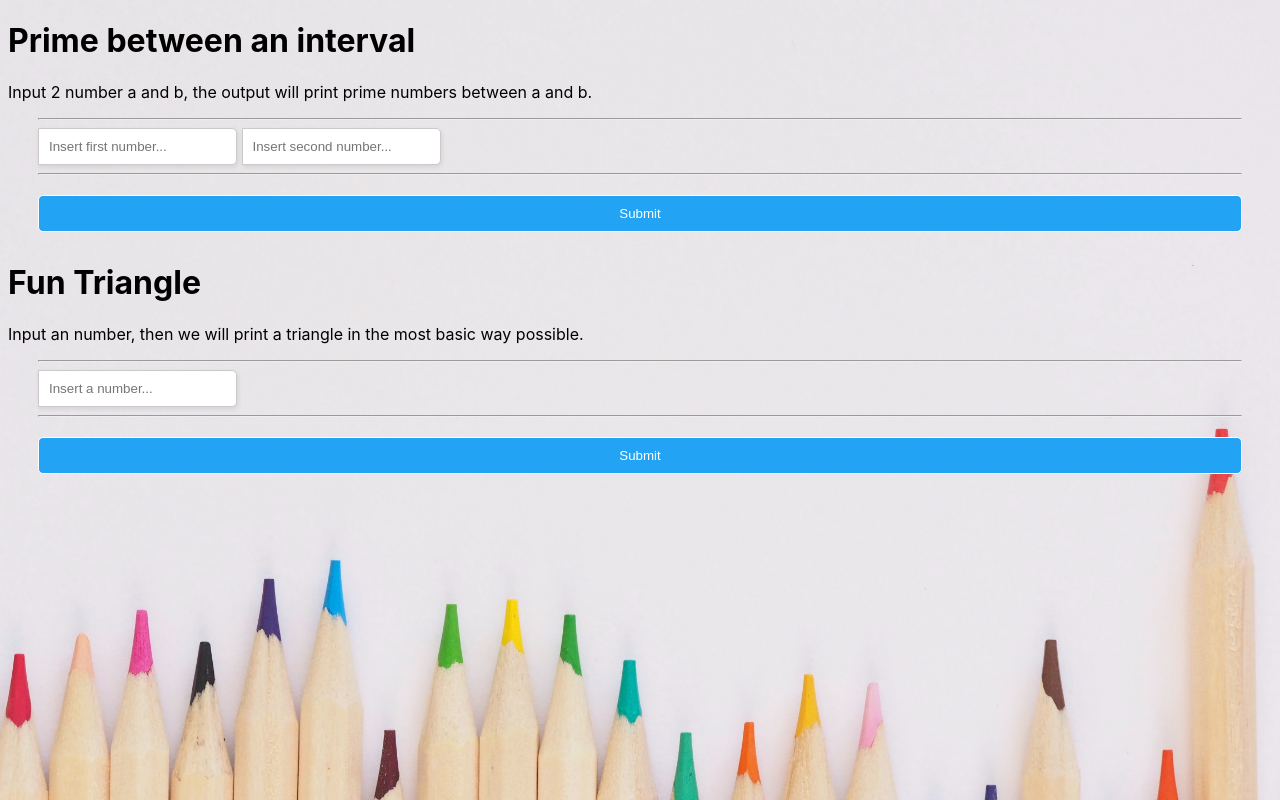
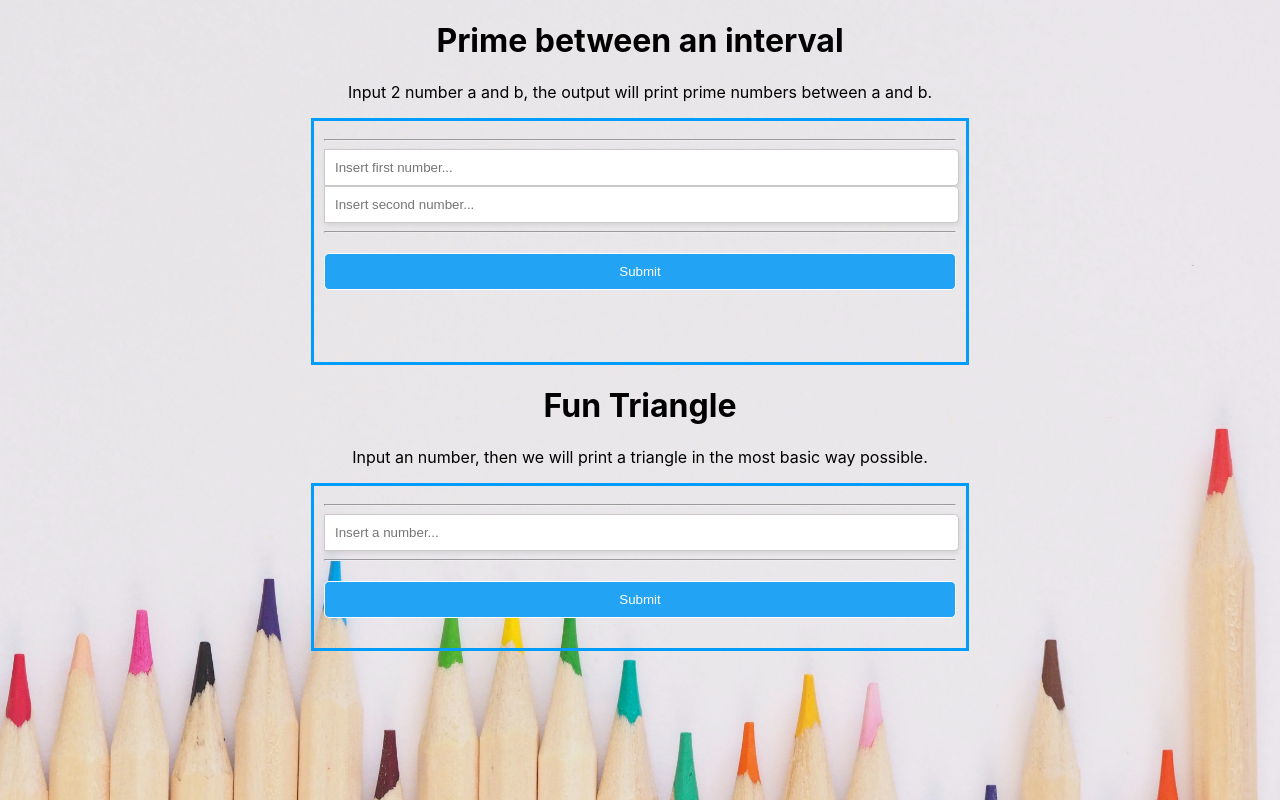
Before and after one commit to baokhanh1701/Entrance_test_CI, a plain HTML site: page index.html in a window 1280 px wide. Drawn offline with Linux system fonts and the light colour scheme.

Commit message:
let's go

```diff
--- a/index.css
+++ b/index.css
@@ -2,23 +2,29 @@ html {
   font-family: -apple-system, BlinkMacSystemFont, "Segoe UI", "Roboto", "Oxygen",
     "Ubuntu", "Cantarell", "Fira Sans", "Droid Sans", "Helvetica Neue",
     sans-serif;
-    background-image: url('pexels-jess-bailey-designs-743986.jpg');
-    background-repeat: no-repeat;
-    background-attachment: fixed;
-    background-size: cover;
+  background-image: url("pexels-jess-bailey-designs-743986.jpg");
+  background-repeat: no-repeat;
+  background-attachment: fixed;
+  background-size: cover;
+}
+.center {
+  margin: auto;
+  width: 50%;
+  border: 3px solid #009dff;
+  padding: 10px;
 }
 form {
   margin: 0 30px;
+  align-items: center;
 }
 .btn-block {
   margin-top: 10px;
   text-align: center;
 }
 input[type="text"] {
-  align-items: center;
-  margin: auto;
+  margin: center;
   padding: 10px;
-  width: auto;
+  width: 97%;
   border-radius: 0 5px 5px 0;
   border: solid 1px #cbc9c9;
   box-shadow: 1px 2px 5px rgba(0, 0, 0, 0.09);
@@ -37,3 +43,11 @@ button {
 button:hover {
   background: #009ee2;
 }
+h1,
+p {
+  text-align: center;
+}
+pre {
+  margin: auto;
+  padding: 5px;
+}
--- a/index.html
+++ b/index.html
@@ -8,40 +8,57 @@
     <meta name="viewport" content="width=device-width" />
   </head>
   <body>
-    <script src="/index.js"></script>
+    <script src="index.js"></script>
+    <div>
       <h1>Prime between an interval</h1>
-    <p>Input 2 number a and b, the output will print prime numbers between a and b.</p>
-    <form action="/" id="form" name="form">
+      <p>
+        Input 2 number a and b, the output will print prime numbers between a
+        and b.
+      </p>
+      <form action="/" id="form" name="form" class="center">
         <hr />
-      <label id="icon" for="name"><i class="fas fa-envelope"></i></label>
+        <label for="name"><i class="fas fa-envelope"></i></label>
         <input
           type="text"
           name="a"
+          class="center"
           id="a"
           placeholder="Insert first number..."
           required
         />
-      <label id="icon" for="name"><i class="fas fa-unlock-alt"></i></label>
+        <label for="name"><i class="fas fa-unlock-alt"></i></label>
         <input
           type="text"
           name="b"
+          class="center"
           id="b"
           placeholder="Insert second number..."
           required
         />
         <hr />
         <div class="btn-block">
-        <button id="submit_1" type="button" onclick="primeBetween()">Submit</button>
+          <button id="submit_1" type="button" onclick="primeBetween()">
+            Submit
+          </button>
         </div>
-      <h4 id="output_prime"></h4>
+        <p id="output_prime">
+          <br />
+        </p>
       </form>
+    </div>
+
+    <div>
       <h1>Fun Triangle</h1>
-    <p>Input an number, then we will print a triangle in the most basic way possible.</p>
-    <form action="/" id="form" name="form">
+      <p>
+        Input an number, then we will print a triangle in the most basic way
+        possible.
+      </p>
+      <form action="/" id="form" name="form" class="center">
         <hr />
         <input
           type="text"
           name="num"
+          class="center"
           id="num"
           placeholder="Insert a number..."
           required
@@ -52,5 +69,6 @@
         </div>
         <pre id="output_triangle"></pre>
       </form>
+    </div>
   </body>
 </html>
--- a/index.js
+++ b/index.js
@@ -1,8 +1,9 @@
 function primeBetween() {
   let a = Number(document.getElementById("a").value);
   let b = Number(document.getElementById("b").value);
-  let res = "";
+  let res = "Primes between a and b: \n";
   console.log("Primes between a and b: ");
+  if (b < a) alert("This is not a valid input");
   for (let i = a; i <= b; i++) {
     if (i == 1 || i == 0) continue;
     let flag = 1;
```
Lines whose indentation alone changed are shown as unchanged.
